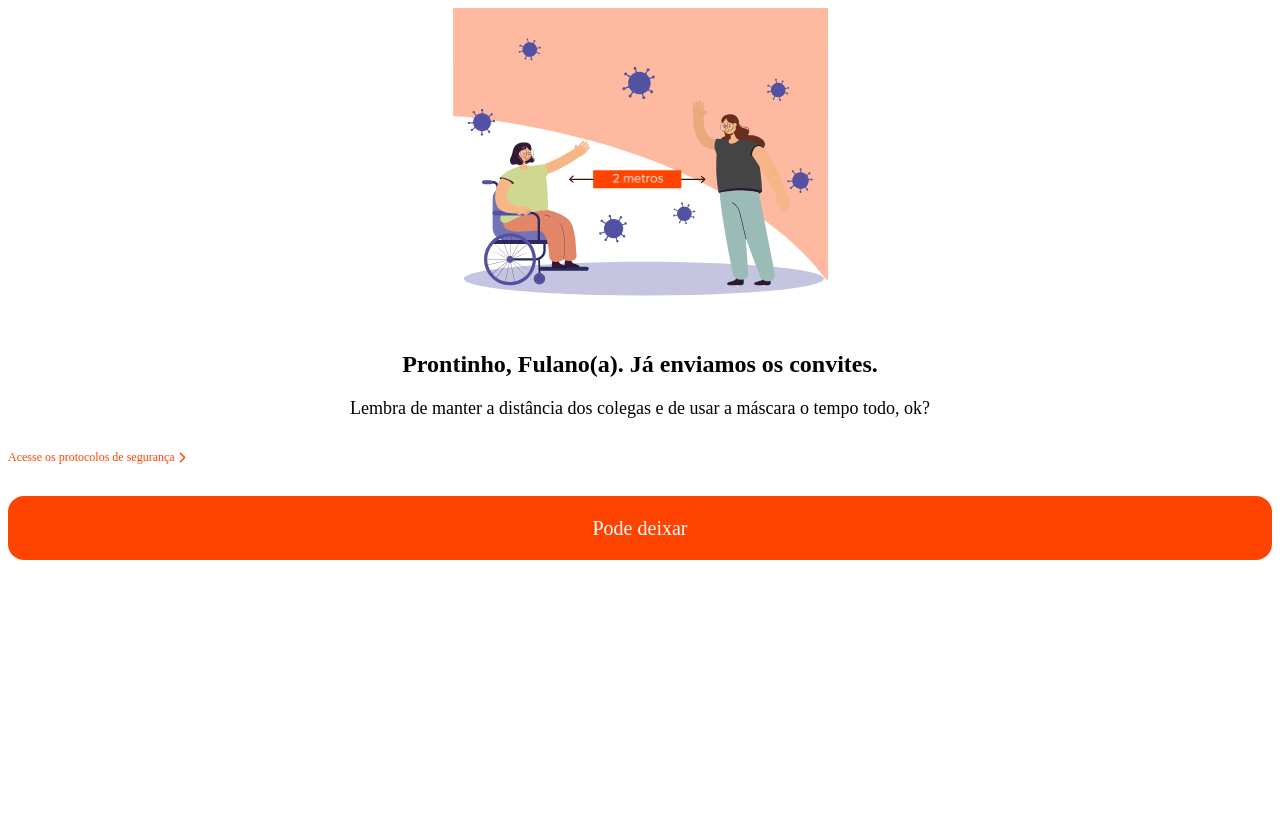
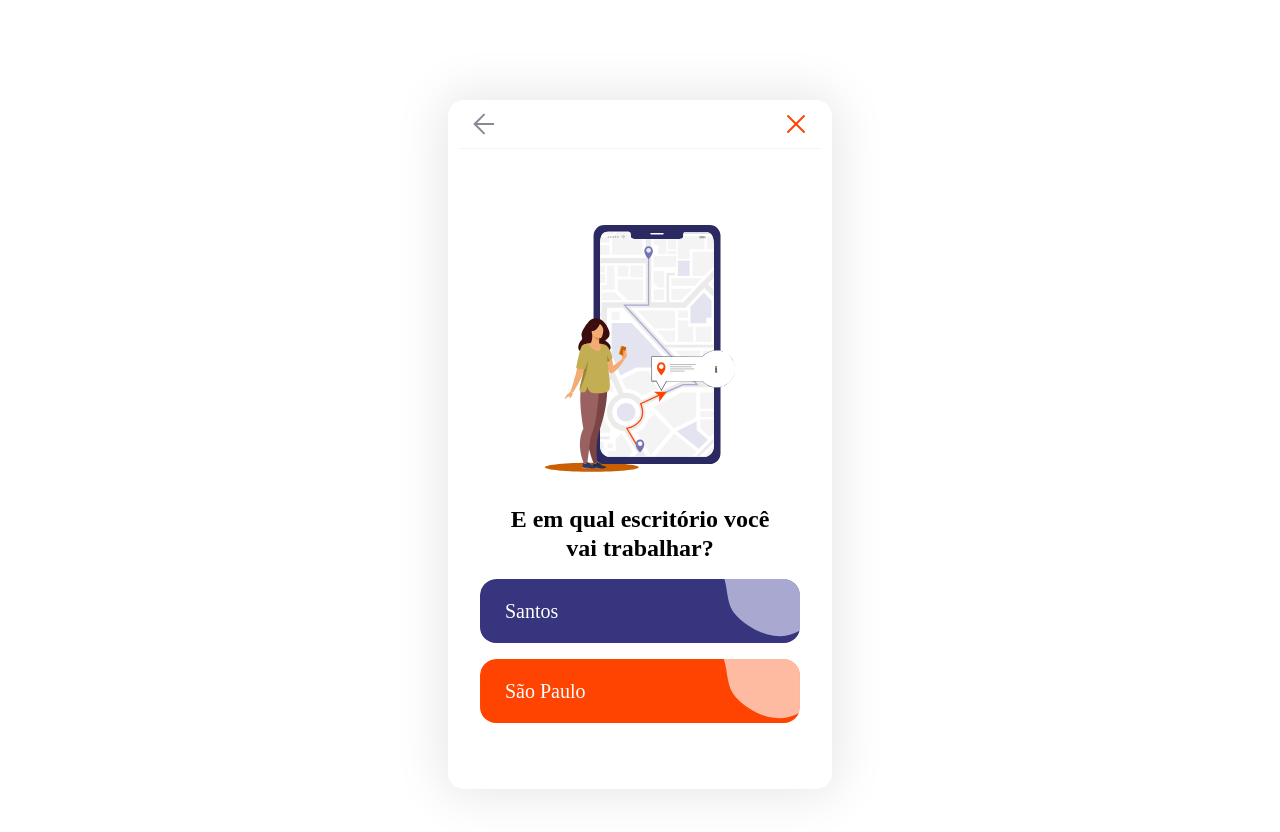
Before and after one commit to stefaniojr/hackaton-fcamara-frontend, an Angular app: page /appointment in a window 1280 px wide. Shown: the top 832 px of the page. Before the commit the page ends 800 px from the top, so only its background shows below. Built offline with nearby package versions, Linux system fonts and the light colour scheme; a web font is replaced by a local one.

Commit message:
feat/refact: implementa alguns transições/animações e melhora estilos com bootstrap.

```diff
--- a/angular.json
+++ b/angular.json
@@ -26,14 +26,15 @@
             "polyfills": "src/polyfills.ts",
             "tsConfig": "tsconfig.app.json",
             "inlineStyleLanguage": "scss",
-            "assets": [
-              "src/favicon.ico",
-              "src/assets"
-            ],
+            "assets": ["src/favicon.ico", "src/assets"],
             "styles": [
+              "node_modules/bootstrap/dist/css/bootstrap.min.css",
               "src/styles.scss"
             ],
-            "scripts": []
+            "scripts": [
+              "node_modules/jquery/dist/jquery.min.js",
+              "node_modules/bootstrap/dist/js/bootstrap.min.js"
+            ]
           },
           "configurations": {
             "production": {
@@ -94,14 +95,15 @@
             "tsConfig": "tsconfig.spec.json",
             "karmaConfig": "karma.conf.js",
             "inlineStyleLanguage": "scss",
-            "assets": [
-              "src/favicon.ico",
-              "src/assets"
-            ],
+            "assets": ["src/favicon.ico", "src/assets"],
             "styles": [
+              "node_modules/bootstrap/dist/css/bootstrap.min.css",
               "src/styles.scss"
             ],
-            "scripts": []
+            "scripts": [
+              "node_modules/jquery/dist/jquery.min.js",
+              "node_modules/bootstrap/dist/js/bootstrap.min.js"
+            ]
           }
         }
       }
--- a/package.json
+++ b/package.json
@@ -19,6 +19,9 @@
     "@angular/platform-browser-dynamic": "~12.2.0",
     "@angular/router": "~12.2.0",
     "@fontsource/metropolis": "^4.5.0",
+    "bootstrap": "^5.1.1",
+    "jquery": "^3.6.0",
+    "popper.js": "^1.16.1",
     "rxjs": "~6.6.0",
     "tslib": "^2.3.0",
     "zone.js": "~0.11.4"
--- a/src/app/app.module.ts
+++ b/src/app/app.module.ts
@@ -7,6 +7,8 @@ import { AppComponent } from './app.component';
 import { HttpClientModule } from "@angular/common/http";
 
 import { FormsModule, ReactiveFormsModule } from "@angular/forms";
+
+import { BrowserAnimationsModule } from '@angular/platform-browser/animations';
 
 
 @NgModule({
@@ -19,6 +21,7 @@ import { FormsModule, ReactiveFormsModule } from "@angular/forms";
     HttpClientModule,
     FormsModule,
     ReactiveFormsModule,
+    BrowserAnimationsModule
   ],
   providers: [],
   bootstrap: [AppComponent]
--- a/src/app/appointment/appointment.component.html
+++ b/src/app/appointment/appointment.component.html
@@ -1,36 +1,48 @@
-<div *ngIf="false">
-    <div class="header">
-        <img src="./../../assets/back-button.svg" alt="">
+<div class="browser-wrapper">
+    <div class="container h-100">
+        <header>
+            <div class="d-flex justify-content-between align-items-center">
+                <div class="p-2">
+                    <img src="./../../assets/back-button.svg" alt="" (click)="goBack()">
+                </div>
+                <div class="p-2">
                     <img src="./../../assets/close-button.svg" alt="">
                 </div>
-    <div class="centering">
-        <div class="step-1" *ngIf="false">
+            </div>
+        </header>
+        <div class="row min-vh-100 justify-content-center align-items-center">
+            <div class="col-10 p-0">
+                <div *ngIf="true">
+                    <div class="step-1" *ngIf="showStep1" [@enterAnimation]>
                         <img src="./../../assets/person-location.svg" alt="" class="step-img">
                         <div class="step-text">
-                <span>E em qual escritório você vai trabalhar?</span>
+                            <span>E em qual escritório você<br>vai trabalhar?</span>
                         </div>
-            <button class="option1-btn">Santos</button>
-            <button class="option2-btn">São Paulo</button>
+                        <button class="option1-btn" (click)="goForward()">Santos</button>
+                        <button class="option2-btn" (click)="goForward()">São Paulo</button>
                     </div>
-        <div class="step-2" *ngIf="false">
+                    <div class="step-2" *ngIf="showStep2" [@enterAnimation]>
                         aaa
                     </div>
-        <div class="step-3" *ngIf="true">
+                    <div class="step-3" *ngIf="showStep3" [@enterAnimation]>
                         <img src="./../../assets/person-invite.svg" alt="" class="step-img">
                         <div class="step-text">
-                <span>Fulano(a), você quer convidar alguém?</span>
+                            <span>Fulano(a), você quer<br>convidar alguém?</span>
                         </div>
                         <button class="option1-btn">Hoje não</button>
                         <button class="option2-btn">Quero sim</button>
                     </div>
                     <div class="step-list" *ngIf="false">
-
                     </div>
-
+                </div>
+            </div>
+        </div>
     </div>
 </div>
 
-<div *ngIf="true" style="width: 100%;">
+
+
+<!-- <div *ngIf="false" style="width: 100%;">
     <div class="header-confirm">
         <img src="./../../assets/person-confirmation.svg" alt="" class="finish-img">
     </div>
@@ -51,4 +63,4 @@
     </div>
     <button>Pode deixar</button>
 
-</div>
+</div> -->
--- a/src/app/appointment/appointment.component.scss
+++ b/src/app/appointment/appointment.component.scss
@@ -1,6 +1,4 @@
-.header {
-  display: flex;
-  justify-content: space-between;
+header {
   border-bottom: 1px solid #f4f4f4;
   padding: 0;
 
@@ -8,15 +6,6 @@
     cursor: pointer;
   }
 }
-
-.centering {
-  position: absolute;
-  left: 50%;
-  top: 50%;
-  -webkit-transform: translate(-50%, -50%);
-  transform: translate(-50%, -50%);
-}
-
 
 .step-img {
   display: block;
@@ -56,19 +45,13 @@
 }
 
 button {
-  width: 100%;
-  border-radius: 16px 16px 16px 16px;
-  border: none;
   background-color: #fe4400;
-  font-family: inherit;
   font-size: 20px;
   font-weight: 400;
   color: #fff;
   height: 64px;
-  cursor: pointer;
   line-height: 120%;
   margin-bottom: 16px;
-  -webkit-tap-highlight-color: transparent;
 }
 
 .option1-btn {
--- a/src/app/appointment/appointment.component.ts
+++ b/src/app/appointment/appointment.component.ts
@@ -1,15 +1,65 @@
 import { Component, OnInit } from '@angular/core';
+import { trigger, style, animate, transition } from '@angular/animations';
 
 @Component({
   selector: 'app-appointment',
   templateUrl: './appointment.component.html',
-  styleUrls: ['./appointment.component.scss']
+  styleUrls: ['./appointment.component.scss'],
+  animations: [
+    trigger('enterAnimation', [
+      transition(':enter', [
+        style({ transform: 'translateX(100%)', opacity: 0 }),
+        animate('500ms', style({ transform: 'translateX(0)', opacity: 1 })),
+      ]),
+    ]),
+  ],
 })
 export class AppointmentComponent implements OnInit {
+  showStep1: boolean = true;
+  showStep2: boolean = false;
+  showStep3: boolean = false;
+  showFinish: boolean = false;
 
-  constructor() { }
+  constructor() {}
 
-  ngOnInit(): void {
+  ngOnInit(): void {}
+
+  goForward() {
+    if (this.showStep1) {
+      this.showStep1 = false;
+      this.showStep2 = true;
+      this.showStep3 = false;
+      this.showFinish = false;
+    } else if (this.showStep2) {
+      this.showStep1 = false;
+      this.showStep2 = false;
+      this.showStep3 = true;
+      this.showFinish = false;
+    } else if (this.showStep3) {
+      this.showStep1 = false;
+      this.showStep2 = false;
+      this.showStep3 = false;
+      this.showFinish = true;
+    }
   }
 
+  goBack() {
+    if (this.showStep3) {
+      this.showStep1 = false;
+      this.showStep2 = true;
+      this.showStep3 = false;
+      this.showFinish = false;
+    } else if (this.showStep2) {
+      this.showStep1 = true;
+      this.showStep2 = false;
+      this.showStep3 = false;
+      this.showFinish = false;
+    } else if (this.showStep1) {
+      this.showStep1 = true;
+      this.showStep2 = false;
+      this.showStep3 = false;
+      this.showFinish = false;
+      //go home
+    }
+  }
 }
--- a/src/app/home/home.component.html
+++ b/src/app/home/home.component.html
@@ -1,8 +1,14 @@
-<div class="centering">
-    <img src="./../../assets/logo-fcalendar.svg" alt="" class="logo-img">
-    <div class="welcome-text">
-        <span>Olá, Fulano(a).<br>O que você quer fazer?</span>
+<div class="browser-wrapper">
+    <div class="container h-100">
+        <div class="row min-vh-100 justify-content-center align-items-center">
+            <div class="col-10 p-0">
+                <img src="./../../assets/logo-fcalendar.svg" alt="" class="logo-img">
+                <div class="welcome-text">
+                    <span>Olá, Fulano(a).<br>O que você quer fazer?</span>
+                </div>
+                <button class="ver-agendamentos-btn">Ver agendamentos</button>
+                <button class="agendar-btn">Agendar</button>
+            </div>
+        </div>
     </div>
-    <button class="ver-agendamentos-btn">Ver agendamentos</button>
-    <button class="agendar-btn">Agendar</button>
 </div>
--- a/src/app/home/home.component.scss
+++ b/src/app/home/home.component.scss
@@ -1,11 +1,3 @@
-.centering {
-  position: absolute;
-  left: 50%;
-  top: 50%;
-  -webkit-transform: translate(-50%, -50%);
-  transform: translate(-50%, -50%);
-}
-
 .logo-img {
     display: block;
     margin-bottom: 95px;
@@ -26,18 +18,12 @@
 }
 
 button {
-    width: 100%;
-    border-radius: 16px 16px 16px 16px;
-    border: none;
-    font-family: inherit;
     font-size: 20px;
     font-weight: 400;
     color: #fff;
     height: 82px;
-    cursor: pointer;
     line-height: 120%;
     margin-bottom: 16px;
-    -webkit-tap-highlight-color: transparent;
     text-align: left;
     padding-left: 25px;
   }
--- a/src/app/login/login.component.html
+++ b/src/app/login/login.component.html
@@ -1,8 +1,10 @@
-<div class="centering">
-
+<div class="browser-wrapper">
+    <div class="container h-100">
+        <div class="row min-vh-100 justify-content-center align-items-center">
+            <div class="col-10 p-0">
                 <img src="./../../assets/logo-fcalendar.svg" alt="" class="logo-img">
                 <div class="acesse-text">
-        <span>Acesse o sistema de agendamento.</span>
+                    <span>Acesse o sistema de<br>agendamento.</span>
                 </div>
                 <form class="form-wrapper">
                     <div>
@@ -10,9 +12,13 @@
                     </div>
                     <div>
                         <input placeholder="Senha" [type]="showPassword ? 'text' : 'password'"> <img
-                    [src]="showPassword ? './../../assets/show-icon.svg' : './../../assets/hidden-icon.svg'" alt="" (click)="changeInputType()"
+                            [src]="showPassword ? './../../assets/show-icon.svg' : './../../assets/hidden-icon.svg'"
+                            alt="" (click)="changeInputType()"
                             style="cursor: pointer; margin-left: -35px; -webkit-tap-highlight-color: transparent;">
                     </div>
                     <button>Acessar</button>
                 </form>
             </div>
+        </div>
+    </div>
+</div>
--- a/src/app/login/login.component.scss
+++ b/src/app/login/login.component.scss
@@ -1,11 +1,3 @@
-.centering {
-  position: absolute;
-  left: 50%;
-  top: 50%;
-  -webkit-transform: translate(-50%, -50%);
-  transform: translate(-50%, -50%);
-}
-
 .logo-img {
   display: block;
   margin-bottom: 48px;
@@ -25,7 +17,7 @@
   }
 }
 
-.form-wrapper{
+.form-wrapper {
   width: 100%;
 }
 
@@ -39,7 +31,7 @@ input {
   font-size: 12px;
   line-height: 120%;
   -webkit-tap-highlight-color: transparent;
-  padding-left : 10px;
+  padding-left: 10px;
   padding-right: 10px;
   -webkit-box-sizing: border-box;
   -moz-box-sizing: border-box;
@@ -51,9 +43,10 @@ input[type="email"] {
   margin-bottom: 16px;
 }
 
-input[type="password"], input[type="text"]{
+input[type="password"],
+input[type="text"] {
   margin-bottom: 24px;
-  padding-left : 10px;
+  padding-left: 10px;
   padding-right: 20px;
   -webkit-box-sizing: border-box;
   -moz-box-sizing: border-box;
@@ -61,22 +54,10 @@ input[type="password"], input[type="text"]{
 }
 
 button {
-  width: 100%;
   background-color: #fe4400;
-  border-radius: 16px 16px 16px 16px;
-  border: none;
-  font-family: inherit;
   font-size: 20px;
   font-weight: 600;
   color: #fff;
   height: 64px;
-  cursor: pointer;
   line-height: 120%;
-  -webkit-tap-highlight-color: transparent;
 }
-
-/* small devices */
-@media screen and (max-width: 568px) {
-}
-
-/* anything else */
--- a/src/styles.scss
+++ b/src/styles.scss
@@ -3,3 +3,48 @@
 * {
   font-family: "Metropolis";
 }
+
+button{
+  width: 100%;
+  border-radius: 16px;
+  border: none;
+  font-family: inherit;
+  cursor: pointer;
+  -webkit-tap-highlight-color: transparent;
+}
+
+/* medium devices */
+@media screen and (min-width: 568px) {
+  .browser-wrapper {
+    background-color: #fff;
+  }
+
+  .container {
+    box-shadow: 0px 0px 50px 5px rgba(0, 0, 0, 10%);
+    border-radius: 16px 16px 16px 16px;
+    width: 60%;
+    margin: 100px auto;
+  }
+
+  .row {
+    min-height: fit-content !important;
+  }
+
+  .col-10 {
+    margin: 50px 0;
+  }
+}
+
+/* large devices */
+@media screen and (min-width: 960px) {
+  .container {
+    width: 45%;
+  }
+}
+
+/* extra large devices */
+@media screen and (min-width: 1140px) {
+  .container {
+    width: 30%;
+  }
+}
```
Also changed, not shown: 1 other file (tests, documents, lock files or other folders). Lines whose indentation alone changed are shown as unchanged.
